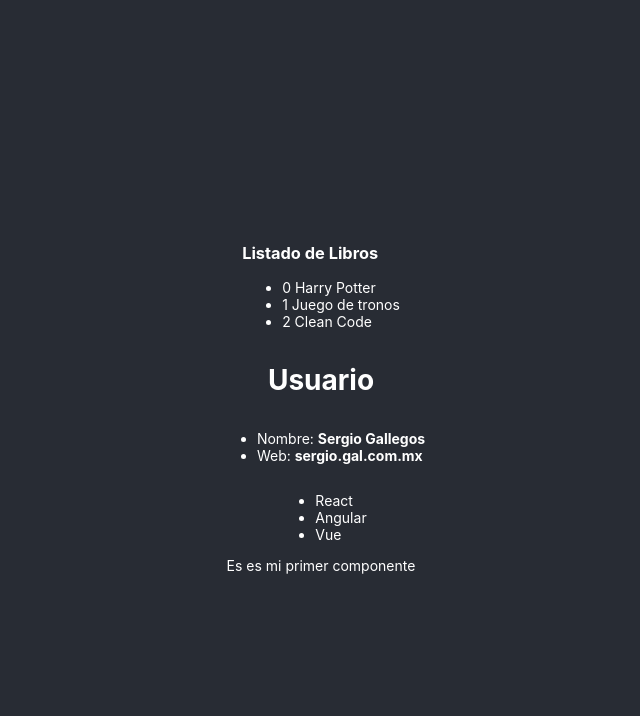
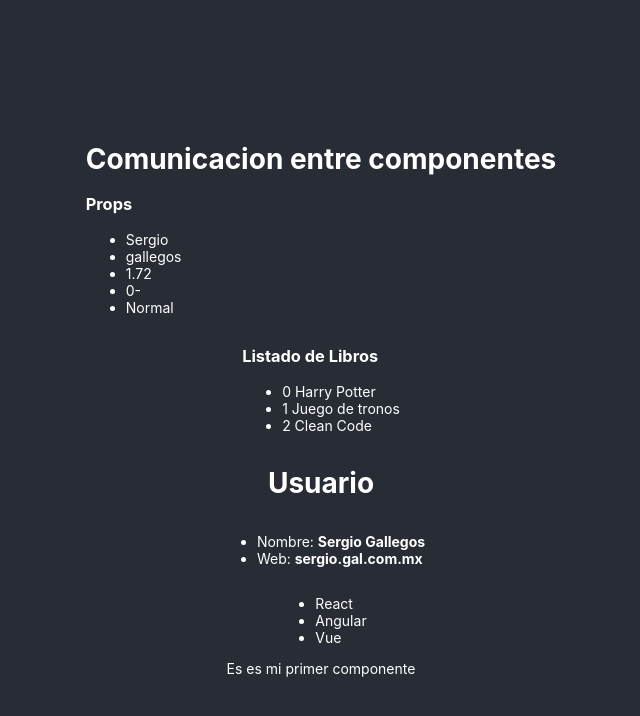
Before and after one commit to sergal-developer/react, a React (Create React App) app in the folder master-react-example/: page / in a window 1280 px wide. Shown: the top 716 px of the page, without its empty margins (319-959 px from the left). Built offline with nearby package versions, Linux system fonts and the light colour scheme; the HTML template or start-up script is replaced by a standard one.

Commit message:
Props y Comunicacion entre componente

```diff
--- a/master-react-example/src/App.js
+++ b/master-react-example/src/App.js
@@ -2,13 +2,24 @@ import logo from './logo.svg';
 import './App.css';
 import { Component1 } from './components/Component1';
 import { SegundoComponente } from './components/SegundoComponente';
+import { TercerComponente } from './components/TercerComponente';
 
 function App() {
+  let fichaMedica = {
+    altura: 1.72,
+    grupoSanguineo: "0-",
+    estado: 'Normal'
+  }
   return (
     <div className="App">
       <header className="App-header">
-      <SegundoComponente />
-      <Component1 />
+        <TercerComponente
+          nombre="Sergio"
+          apellidos="gallegos"
+          ficha={ fichaMedica }
+        />
+        <SegundoComponente />
+        <Component1 />
       </header>
     </div>
   );
--- /dev/null
+++ b/master-react-example/src/components/TercerComponente.js
@@ -0,0 +1,18 @@
+import React from 'react'
+
+export const TercerComponente = ({nombre, apellidos, ficha}) => {
+  return (
+    <div>
+        <h1>Comunicacion entre componentes</h1>
+        <h3>Props</h3>
+        <ul>
+            <li>{ nombre }</li>
+            <li>{ apellidos }</li>
+            <li>{ ficha.altura }</li>
+            <li>{ ficha.grupoSanguineo }</li>
+            <li>{ ficha.estado }</li>
+        </ul>
+
+    </div>
+  )
+}
```
